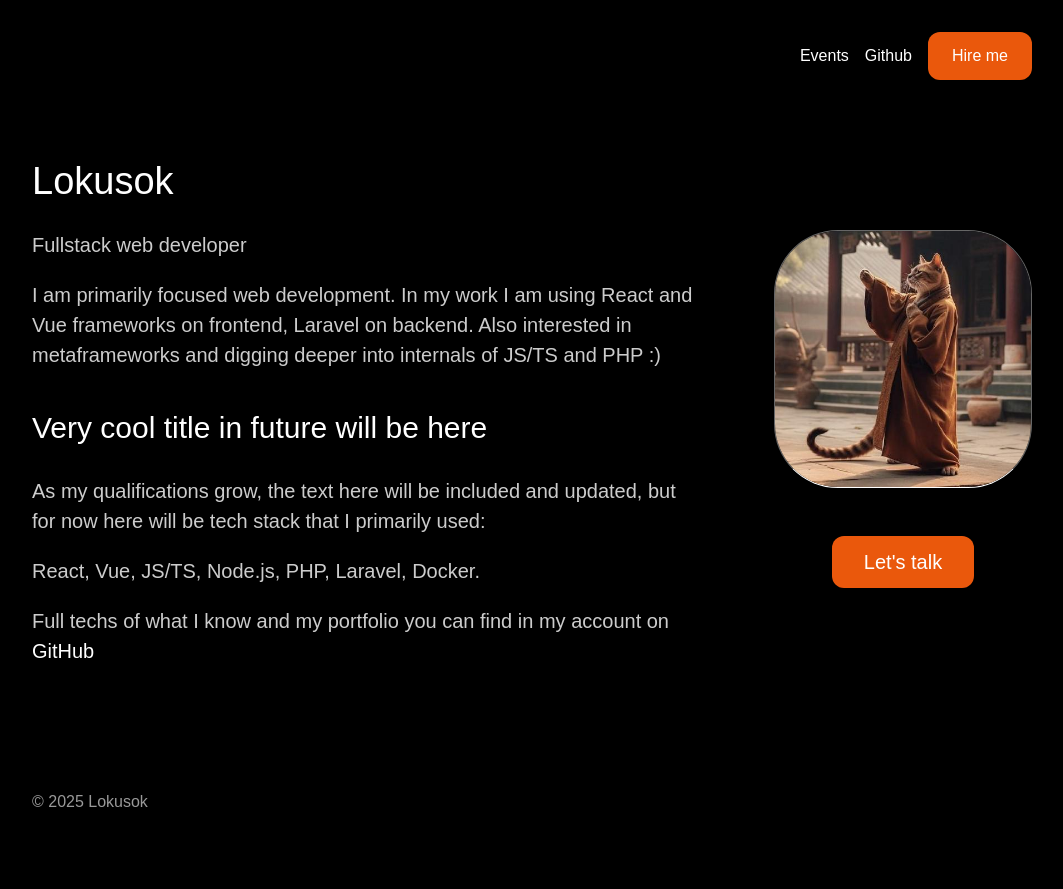
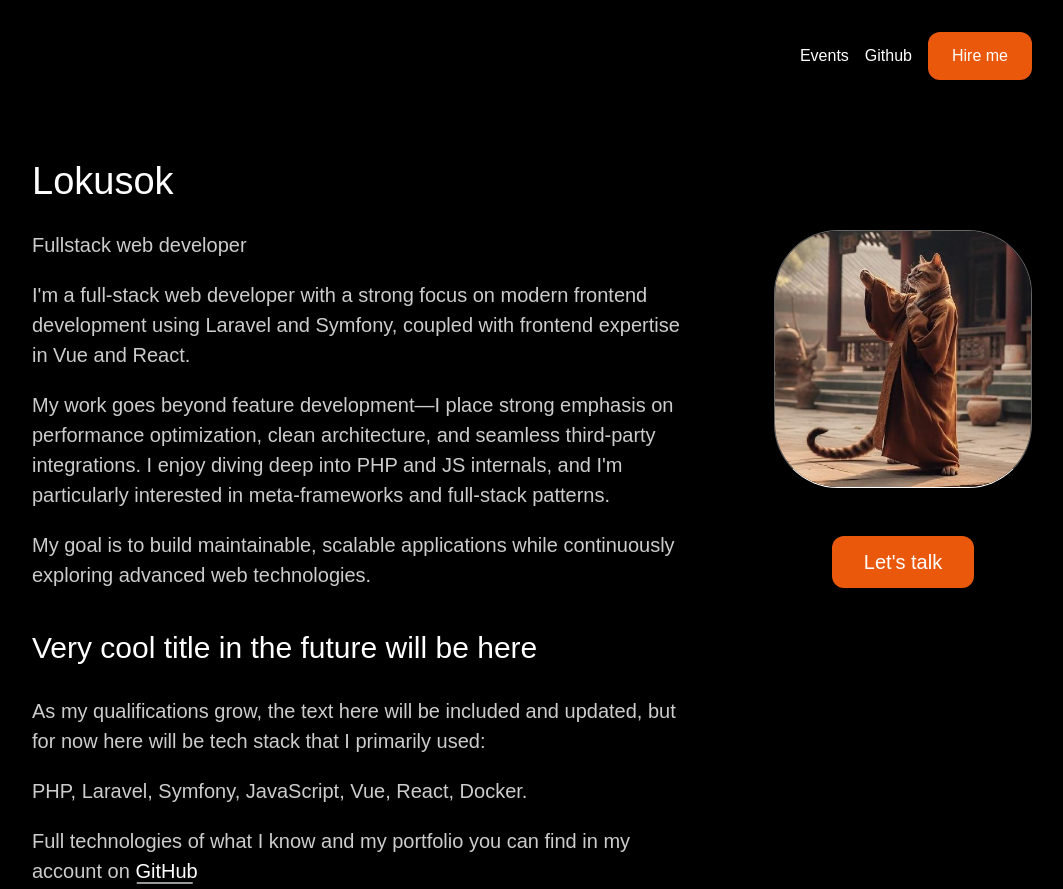
Before and after one commit to Lokusok/lokusok-s, an Astro site: page / in a window 1280 px wide. Shown: the top 889 px of the page, without its empty margins (108-1171 px from the left). Before the commit the page ends 858 px from the top, so only its background shows below. Built offline with nearby package versions, Linux system fonts and the light colour scheme; Astro itself is replaced by a stand-in of ours; a web font is replaced by a local one.

Commit message:
Site update

```diff
--- a/package.json
+++ b/package.json
@@ -1,5 +1,5 @@
 {
-  "name": "",
+  "name": "MySite",
   "type": "module",
   "version": "0.0.1",
   "scripts": {
--- a/src/pages/index.astro
+++ b/src/pages/index.astro
@@ -17,16 +17,26 @@ import AvatarImage from "../assets/lokus.jpeg";
                 <div class="text-wrapper">
                     <p class="text">Fullstack web developer</p>
                     <p class="text">
-                        I am primarily focused web development. In my work I am
-                        using React and Vue frameworks on frontend, Laravel on
-                        backend. Also interested in metaframeworks and digging
-                        deeper into internals of JS/TS and PHP :)
+                        I'm a full-stack web developer with a strong focus on modern frontend development
+                        using Laravel and Symfony, coupled with frontend expertise in Vue and React.
+                    </p>
+
+                    <p class="text">
+                        My work goes beyond feature development—I place strong emphasis on performance optimization, clean architecture,
+                        and seamless third-party integrations. I enjoy diving deep into PHP
+                        and JS internals, and I'm particularly interested in meta-frameworks and full-stack
+                        patterns.
+                    </p>
+
+                    <p class="text">
+                        My goal is to build maintainable, scalable applications while continuously exploring
+                        advanced web technologies.
                     </p>
                 </div>
 
                 <div class="text-wrapper">
                     <h3 class="text-wrapper__title">
-                        Very cool title in future will be here
+                        Very cool title in the future will be here
                     </h3>
 
                     <p class="text">
@@ -36,11 +46,11 @@ import AvatarImage from "../assets/lokus.jpeg";
                     </p>
 
                     <p class="text">
-                        React, Vue, JS/TS, Node.js, PHP, Laravel, Docker.
+                        PHP, Laravel, Symfony, JavaScript, Vue, React, Docker.
                     </p>
 
                     <p class="text">
-                        Full techs of what I know and my portfolio you can find
+                        Full technologies of what I know and my portfolio you can find
                         in my account on <a
                             class="text__link"
                             href="https://github.com/lokusok"
```
Also changed, not shown: 1 other file.
